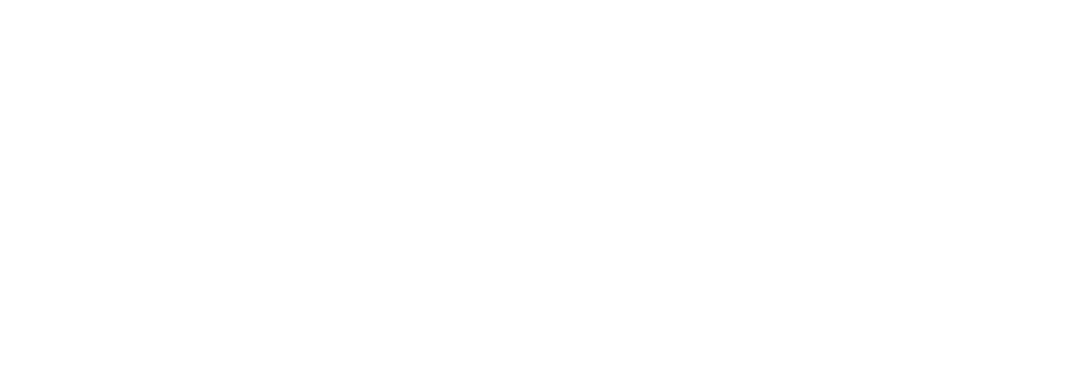
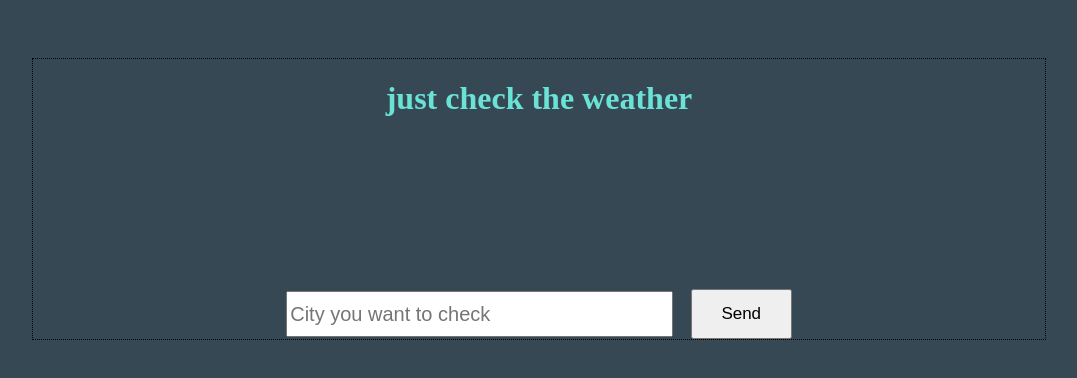
Before and after one commit to Siler88/weather-api-test, a plain HTML site: page index.html in a window 1280 px wide. Shown: the whole page, without its empty margins (102-1179 px from the left). Drawn offline with Linux system fonts and the light colour scheme.

Commit message:
Erste Formatierung & JSON-Link Generierung

```diff
--- a/index.html
+++ b/index.html
@@ -4,9 +4,34 @@
     <meta charset="UTF-8">
     <meta name="viewport" content="width=device-width, initial-scale=1.0">
     <meta http-equiv="X-UA-Compatible" content="ie=edge">
+    <link rel="stylesheet" href="style.css">
     <title>Try to get Weather API to work</title>
 </head>
 <body>
+    <div class="container">
+        <div class="firsthalfcontainer">
+            <header class="header">
+                <h1>just check the weather</h1>
+            </header>
+            <div class="formcontainer">
+                <form action="" method="GET" id= "form">
+                    <input id="costumtext" type="text" name="cityname" placeholder="City you want to check">
+                    <button id="button" type="button" name="getstring" onclick="getCity()" >Send</button>
+                </form>
+            </div>
+        </div>
+        <div class="secondhalfcontainer">
+            <div class="picture"></div>
+            <div class="data"></div>
+            <div class="data"></div>
+            <div class="data"></div>
+            <div class="data"></div>
+            <div class="data"></div>
+            <div class="data"></div>
+            <div class="data"></div>
 
+        </div>
+    </div>
+    <script src="script.js"></script>
 </body>
 </html>
--- a/script.js
+++ b/script.js
@@ -0,0 +1,34 @@
+var json;
+var linkToJson;
+function getCity(){
+    let buildLinkPart2 = document.getElementById("costumtext").value;
+    let buildLinkPart1 = "http://api.openweathermap.org/data/2.5/weather?q="
+    let buildLinkPart3 = "&appid=4cb5880ac9027cdc716c35b9adbb4f79"
+    linkToJson = buildLinkPart1 + buildLinkPart2 + buildLinkPart3;
+    console.log(linkToJson);
+    buildDiv(linkToJson);
+}
+function getJson(){
+    const xhr = new XMLHttpRequest()
+    xhr.open ("GET", linkToJson, true);
+    xhr.onreadystatechange = function(){
+        if(xhr.readyState == 4){
+            json = JSON.parse(xhr.responseText);
+            buildDiv();
+            console.log("parsed");
+        }
+    }
+    xhr.send(null);
+}
+function buildDiv(e){
+    let test = document.createElement("div");
+    test.innerHTML = e;
+    document.getElementsByClassName("secondhalfcontainer")[0].appendChild(test);
+}
+document.getElementById("costumtext").addEventListener("keypress", function(event){
+    if (event.keyCode == 13){
+        event.preventDefault();
+        document.getElementById("form").reset();
+        getCity();
+    }
+});
--- a/style.sass
+++ b/style.sass
@@ -0,0 +1,56 @@
+body
+    background-color: #374855
+    .container
+        display: flex
+        flex-direction: column
+        margin-left: 10%
+        width: 80%
+        justify-content: space-between
+        .firsthalfcontainer
+            justify-content: space-between
+            margin-top: 50px
+            display: flex
+            flex-direction: column
+            border: solid black
+            border-style: dotted
+            border-width: 1px
+            width: 100%
+            height: auto
+            .header
+                width: 100%
+                align-items: center
+                justify-content: middle
+                h1
+                    width: 100%
+                    text-align: center
+                    color: #6ae2d6
+            .formcontainer
+                display: flex
+                flex-direction: row
+                justify-content: space-between
+                margin-top: 150px
+                margin-left: 25%
+                width: 50%
+                height: 50px
+                form
+                    display: flex
+                    flex-direction: row
+                    justify-content: space-between
+                    width: 100%
+                    height: 100%
+                    width: 100%
+                    #costumtext
+                        margin-top: 2.5px
+                        height: 80%
+                        width: 75%
+                        font-size: 20px
+                        &::placeholder
+                            color: 626262
+                            font-size: 20px
+                            text-align: left
+                            vertical-align: middle
+                            justify-content: center
+                    #button
+                        height: 100%
+                        width: 20%
+                        font-size: 17px
```
Also changed, not shown: style.css, 1 other file.
